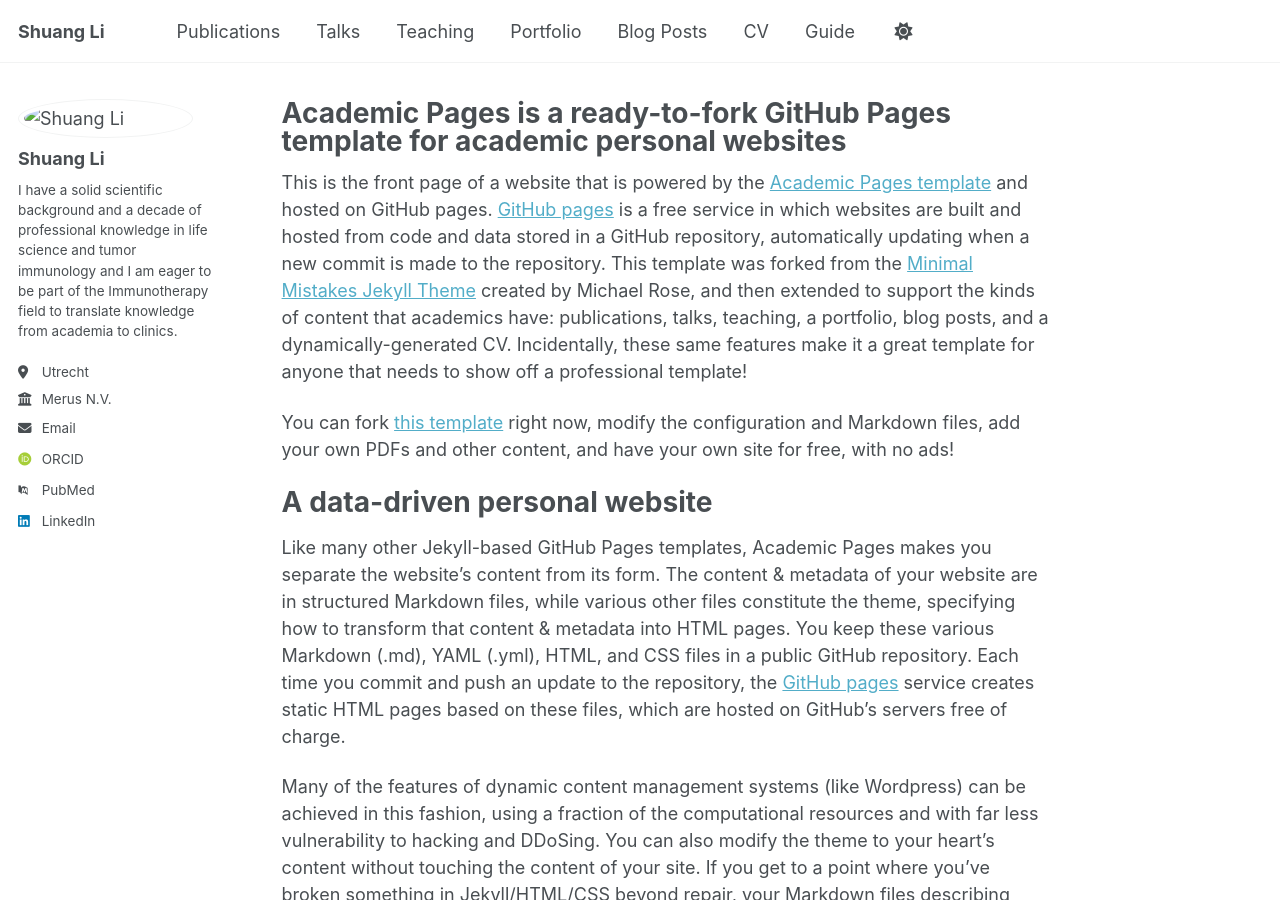
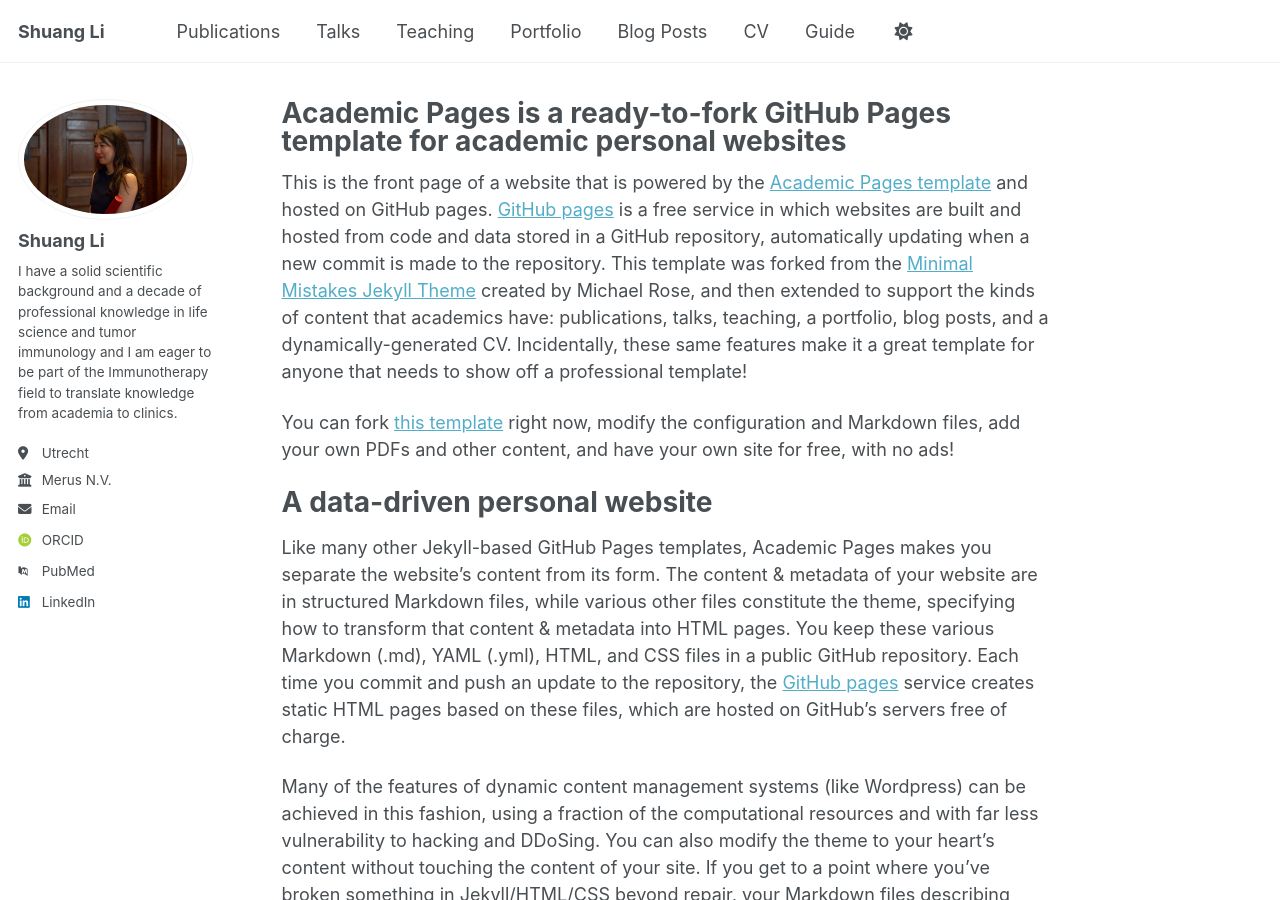
Before and after one commit to shuangli-cv/shuangli-cv.github.io, a Jekyll site: the page built from _pages/about.md, in a window 1280 px wide and 900 px high. Built offline with Jekyll 4.4.1, drawn with Linux system fonts in a browser that asks for light colours; some web fonts are replaced; a script that is not in the unit is left out.

Commit message:
Update _config.yml

```diff
--- a/_config.yml
+++ b/_config.yml
@@ -23,7 +23,7 @@
 #               Additional customization can be done by editing /_includes/author-profile.html
 author:
   # Biographic information
-  avatar           : "images/shuangli.jpg"
+  avatar           : "shuangli.jpg"
   name             : "Shuang Li"
   pronouns         : # example: "she/her"
   bio              : "I have a solid scientific background and a decade of professional knowledge in life science and tumor immunology and I am eager to be part of the Immunotherapy field to translate knowledge from academia to clinics."
```
